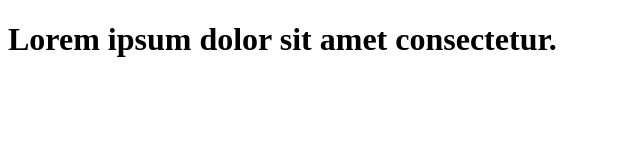
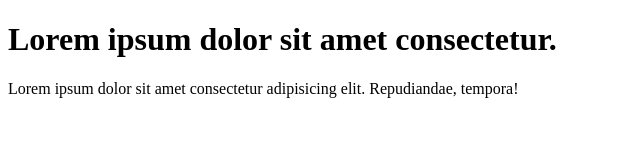
Before and after one commit to axar-shraddha/learn-git, a plain HTML site: page index.html in a window 1280 px wide. Shown: the whole page, without its empty margins (0-640 px from the left). Drawn offline with Linux system fonts and the light colour scheme.

Commit message:
add paragraph to code

```diff
--- a/index.html
+++ b/index.html
@@ -7,5 +7,6 @@
 </head>
 <body>
     <h1>Lorem ipsum dolor sit amet consectetur.</h1>
+    <p>Lorem ipsum dolor sit amet consectetur adipisicing elit. Repudiandae, tempora!</p>
 </body>
 </html>
```
